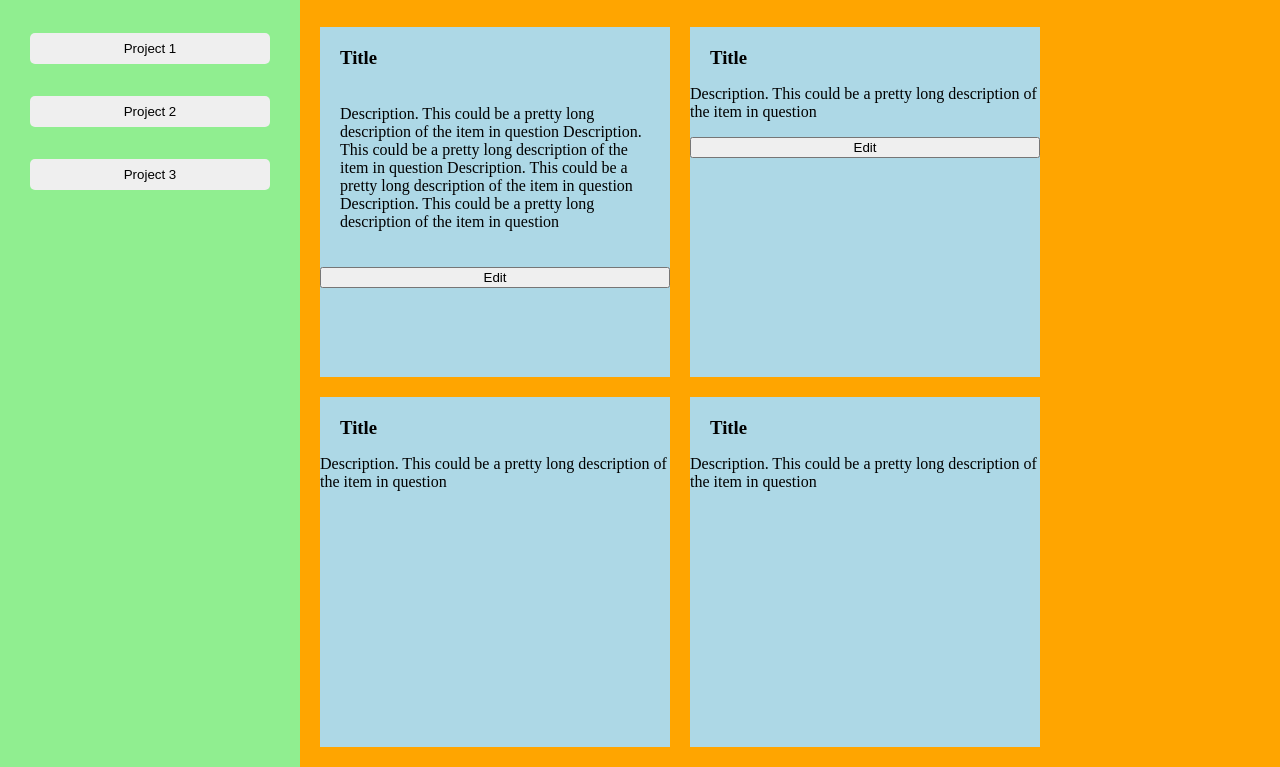
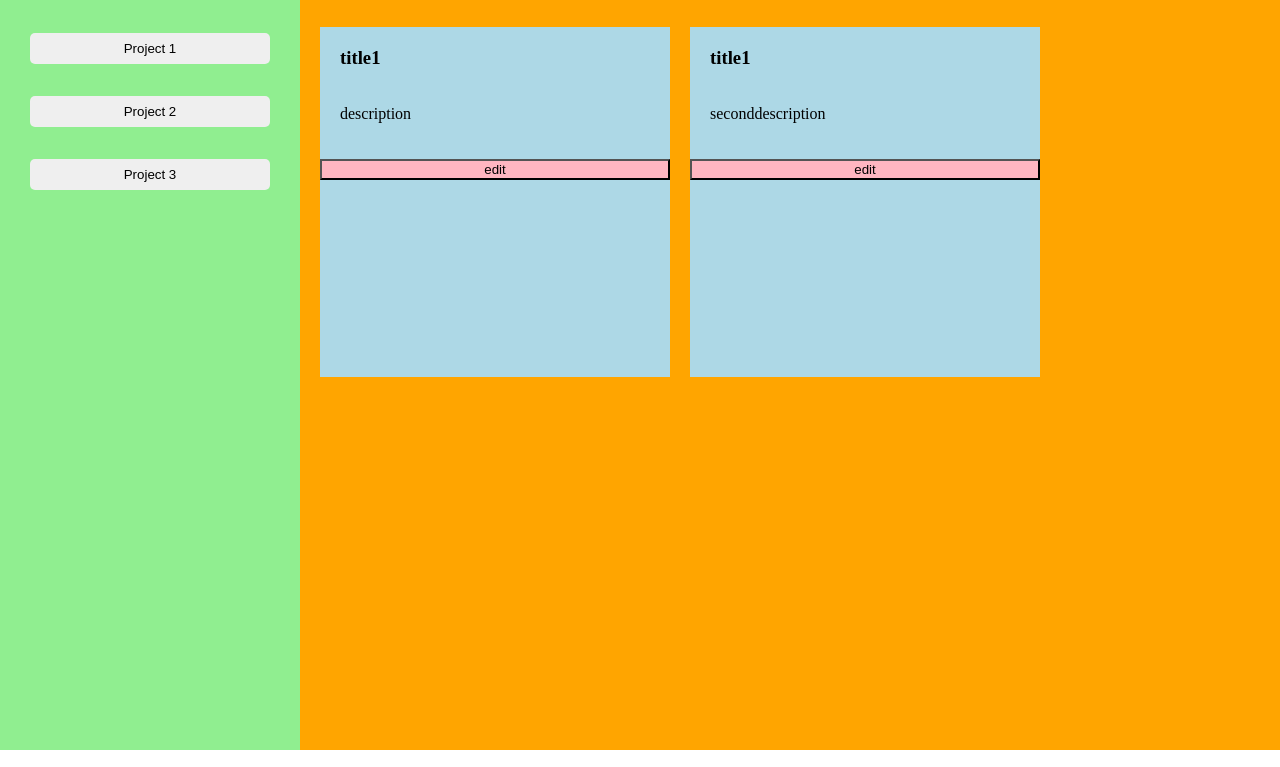
Before and after one commit to firepeashooter/to-do-web-app, a website built with webpack: page src/index.html in a window 1280 px wide. Shown: the part 50-817 px from the top of the page. Built offline with nearby package versions, Linux system fonts and the light colour scheme.

Commit message:
Add ScreenController Class with todo renderer

```diff
--- a/src/index.html
+++ b/src/index.html
@@ -26,30 +26,7 @@
 
         <div class="todo--container">
 
-            <div class="todo">
-                <h3>Title</h3>
 
-                <p class="card--description">Description. This could be a pretty long description of the item in question Description. This could be a pretty long description of the item in question Description. This could be a pretty long description of the item in question Description. This could be a pretty long description of the item in question</p>
-                <button>Edit</button>
-
-            </div>
-            <div class="todo">
-                <h3>Title</h3>
-
-                <p>Description. This could be a pretty long description of the item in question</p>
-
-                <button>Edit</button>
-            </div>
-            <div class="todo">
-                <h3>Title</h3>
-
-                <p>Description. This could be a pretty long description of the item in question</p>
-            </div>
-            <div class="todo">
-                <h3>Title</h3>
-
-                <p>Description. This could be a pretty long description of the item in question</p>
-            </div>
 
 
         </div>
--- /dev/null
+++ b/src/scripts/ScreenController.js
@@ -0,0 +1,44 @@
+import { Project } from "./Project.js";
+import { ToDo } from "./ToDo.js";
+
+export class ScreenController{
+
+    constructor(){
+        this.projects = [];
+    }
+
+
+    renderProject(project){
+
+        //for each todo in project.todos
+            //call render toDo
+
+    }
+
+    //Returns a complete ToDo Div
+    renderTodo(todo){
+
+        let main = document.createElement("div");
+        main.classList.add("todo");
+
+        let title = document.createElement("h3");
+        title.textContent = todo.title;
+
+        let description = document.createElement("p");
+        description.classList.add("card--description");
+        description.textContent = todo.description;
+
+        let edit = document.createElement("button");
+        edit.classList.add("edit--button");
+        edit.textContent = "edit";
+
+        main.appendChild(title);
+        main.appendChild(description);
+        main.appendChild(edit);
+
+        return main;
+
+    }
+
+
+}
--- a/src/scripts/index.js
+++ b/src/scripts/index.js
@@ -1 +1,26 @@
 import "../styles.css";
+
+
+import { Project } from "./Project.js";
+import { ToDo } from "./ToDo.js";
+import { ScreenController } from "./ScreenController.js";
+
+
+//For testing
+
+
+let dueDate = new Date(2025, 2, 3);
+let secondDate = new Date(2026, 4, 5);
+let myTodoOne = new ToDo(dueDate, "description", "title1", false, 5);
+let myTodoTwo = new ToDo(secondDate, "seconddescription", "title1", false, 5);
+
+let myProject = new Project("School");
+
+myProject.addTodo(myTodoOne);
+myProject.addTodo(myTodoTwo);
+
+const container = document.querySelector(".todo--container");
+const myController = new ScreenController();
+
+container.appendChild(myController.renderTodo(myTodoOne));
+container.appendChild(myController.renderTodo(myTodoTwo));
--- a/src/styles.css
+++ b/src/styles.css
@@ -83,3 +83,7 @@ h3{
     padding:20px;
     overflow: auto;
 }
+
+.edit--button{
+    background-color: lightpink;
+}
```
